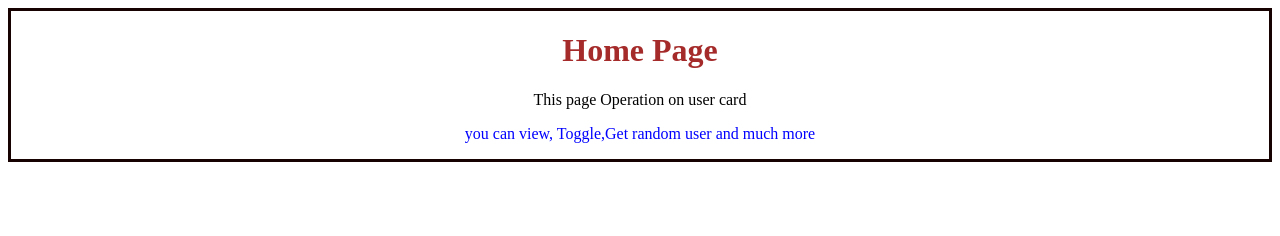
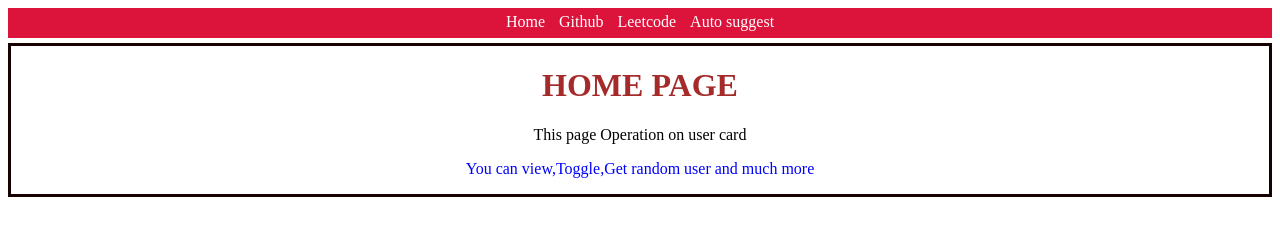
Before and after one commit to jaswithachowdary23/auto-suggest, a website: page frontend/index.html in a window 1280 px wide. Drawn offline with Linux system fonts and the light colour scheme.

Commit message:
4th commit

```diff
--- a/frontend/index.css
+++ b/frontend/index.css
@@ -11,9 +11,22 @@ h1{
 
 }
 #intro:hover{
-    background-color: burlywood;
+    background-color: lightgrey;
 }
 
 #p2{
     color : blue;
 }
+#nav{
+    text-align: center;
+     background-color: crimson;
+     height: 25px;
+     padding-top: 5px;
+     margin-bottom: 5px;
+}
+#nav a{
+  margin: 0px 5px;
+  /* margin: y-axis x-axis; */
+  text-decoration: none;
+  color: white;
+}
--- a/frontend/index.html
+++ b/frontend/index.html
@@ -7,15 +7,21 @@
     <link rel="stylesheet" href="index.css">
 </head>
 <body>
+    <div id = "nav">
+        <a href = "/" > Home</a>
+        <a href ="https://github.com" target="_blank"> Github </a>
+        <a href ="https://leetcode.com" target="'_blanl"> Leetcode </a>
+        <a href = "./pages/Auto-Suggest.html"> Auto suggest </a>
+    </div>
     <!-- <div>id = "home-intro"</div>
     <h1>Home Card</h1>
     <p> Operation on user card</p>
     <p>Toggle,Get random user and much more</p>
      -->
     <div id = "intro">
-    <h1>Home Page</h1>
+    <h1>HOME PAGE</h1>
     <p id = "p1" >This page Operation on user card</p>
-    <p id = "p2">you can view, Toggle,Get random user and much more</p>
+    <p id = "p2">You can view,Toggle,Get random user and much more</p>
 </div>
 
 </body>
```
Also changed, not shown: frontend/pages/Auto-Suggest.html (added, +1 -0 lines).
